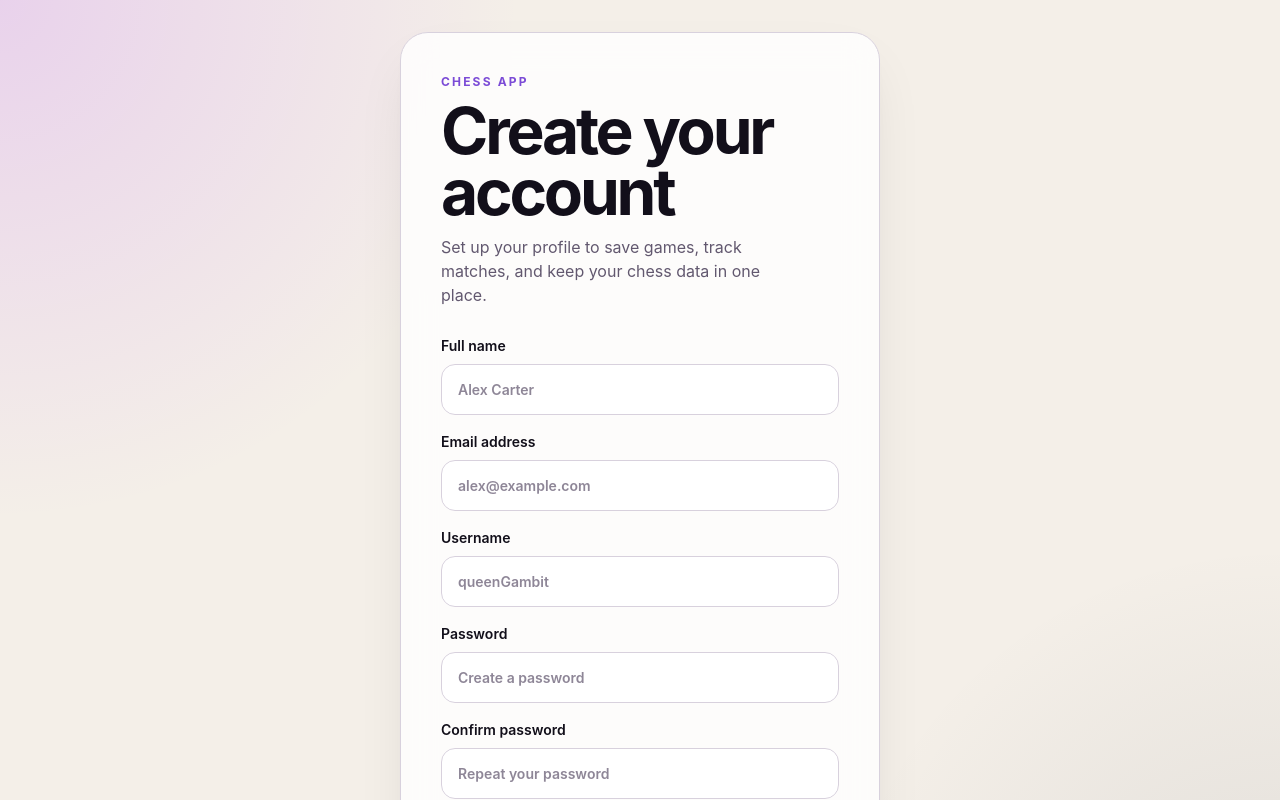
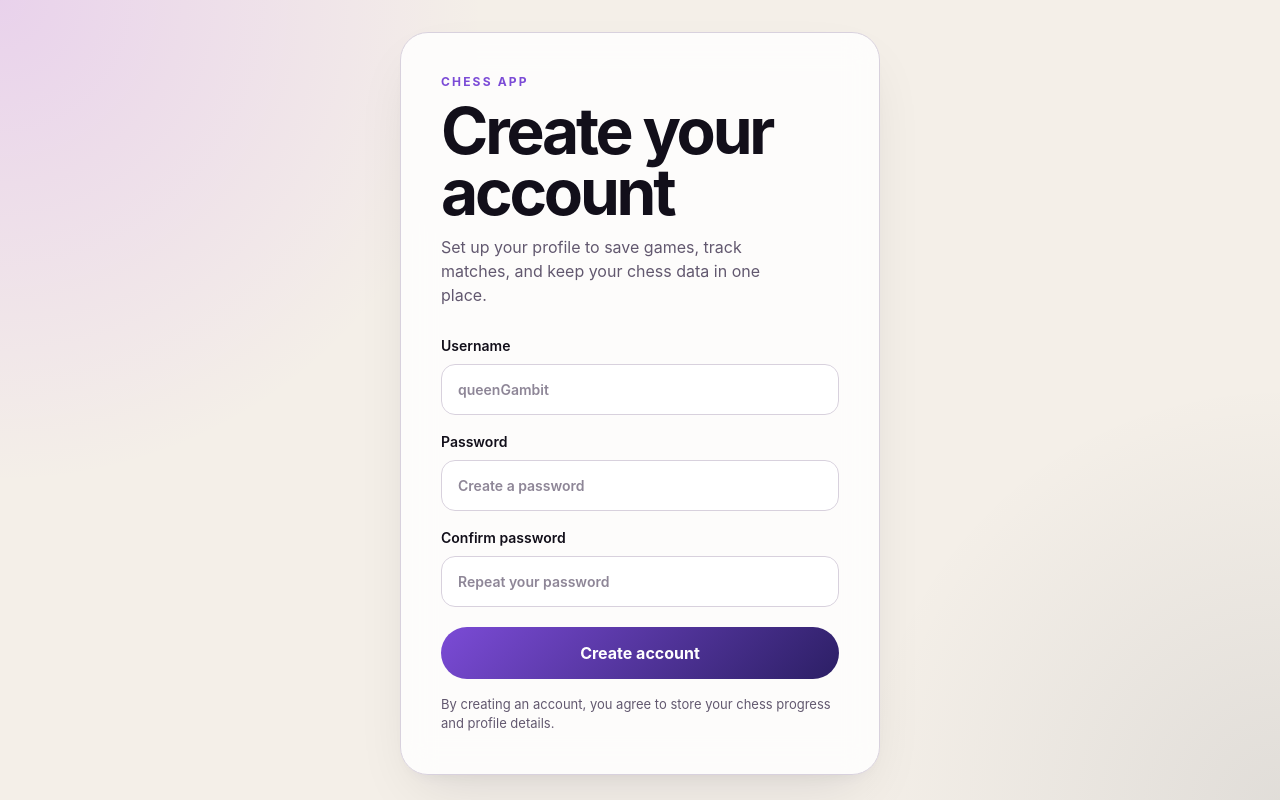
Before and after one commit to kmphillips/databaseProject, a React (Vite) app: page / in a window 1280 px wide. Shown: the top 800 px of the page. Built offline with nearby package versions, Linux system fonts and the light colour scheme.

Commit message:
working account creation, need to use google cloud cli to login and auth then need to run proxy server with correct login in env to connect to db

```diff
--- a/src/App.tsx
+++ b/src/App.tsx
@@ -13,8 +13,6 @@ function App() {
     const form = event.currentTarget
     const formData = new FormData(form)
 
-    const fullName = formData.get('fullName')?.toString().trim() ?? ''
-    const email = formData.get('email')?.toString().trim() ?? ''
     const username = formData.get('username')?.toString().trim() ?? ''
     const password = formData.get('password')?.toString() ?? ''
     const confirmPassword = formData.get('confirmPassword')?.toString() ?? ''
@@ -36,8 +34,6 @@ function App() {
           'Content-Type': 'application/json',
         },
         body: JSON.stringify({
-          fullName,
-          email,
           username,
           password,
         }),
@@ -75,21 +71,6 @@ function App() {
         </div>
 
         <form className="signup-form" onSubmit={handleSubmit}>
-          <label>
-            Full name
-            <input type="text" name="fullName" placeholder="Alex Carter" required />
-          </label>
-
-          <label>
-            Email address
-            <input
-              type="email"
-              name="email"
-              placeholder="alex@example.com"
-              required
-            />
-          </label>
-
           <label>
             Username
             <input type="text" name="username" placeholder="queenGambit" required />
```
Also changed, not shown: 2 other files (tests, documents, lock files or other folders).
